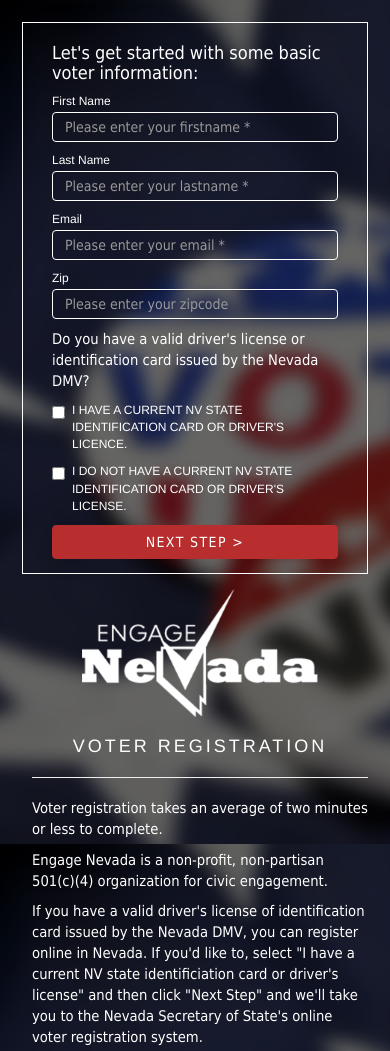
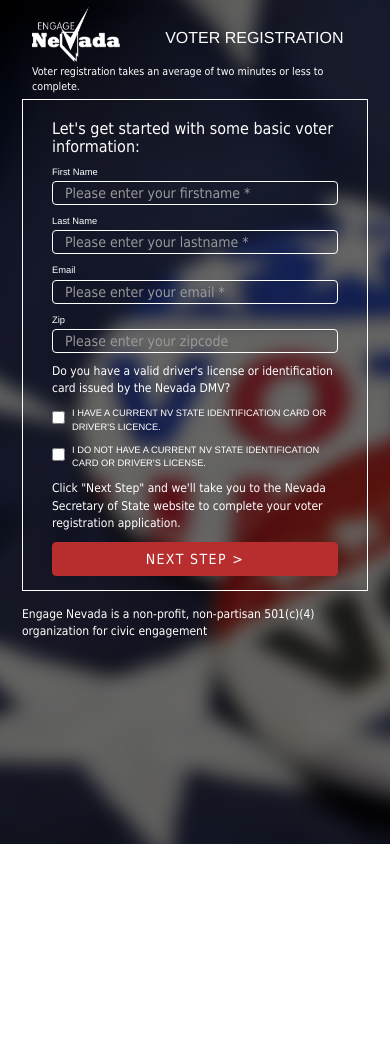
Before and after one commit to ChristopherAllen777/hm-gravity-form-mobile, a website: page index.html in a window 390 px wide. Shown: the top 1051 px of the page. After the commit the page ends 844 px from the top, so only its background shows below. Drawn offline with nearby package versions, Linux system fonts and the light colour scheme.

Commit message:
Mobile Design layout

```diff
--- a/assets/css/style.css
+++ b/assets/css/style.css
@@ -13,6 +13,15 @@
     margin-right: 70px;
     padding-bottom: 5px;
 }
+#heading {
+    padding-left: 10px;
+    padding-right: 10px;
+}
+.subheading {
+    padding-top: 2px;
+    font-size: 8pt;
+    margin-bottom: -10px;
+}
 @media (max-width: 700px) {
     div.container-fluid {
         margin: 7px;
@@ -20,27 +29,43 @@
 }
 h1{
     margin-bottom: 20px;
-    font-size: 24px;
+    font-size: 22px;
 }
 @media (max-width: 700px) {
     h1 {
     margin-bottom: 10px;
-    font-size: 18px;
+    font-size: 16px;
     }
 }
 h1.voter {
     text-align: center;
-    letter-spacing: 3;
     font-family: Helvetica;
+        padding-top: 19px;
+}
+@media (max-width: 700px) {
+    h1.voter {
+    margin-bottom: 10px;
+    padding-top: 2px;
+    font-size: 16px;
+    }
 }
 img {
     display: block;
     margin: auto;
-    width: 70%;
+    height: 95px;
+    width: 180px;
+}
+@media (max-width: 700px) {
+    img {
+        display: block;
+        margin: auto;
+        height: 55px;
+        width: 88px;
+    }
 }
 * p {
     color: white;
-    font-size: 11pt;
+    font-size: 9pt;
 }
 label {
     color: white;
@@ -49,7 +74,7 @@
  @media (max-width: 700px) {
     label {
     font-family: Helvetica;
-    font-size: 9pt;
+    font-size: 7pt;
     font-weight: 100;
     margin-bottom: 2px;
     }
@@ -65,7 +90,6 @@
 #form{
     padding: 15px 39px;
     margin: 15px;
-    margin-left: 86px;
     border:1px solid white;
  }
  @media (max-width: 700px) {
@@ -78,7 +102,7 @@
 .form-control {
     background-color: rgba(0,0,0,0) !important;
     border-color: white;
-    height: 30px;
+    height: 24px;
     color: #fff;
 }
 .form-group {
@@ -94,7 +118,8 @@
     width: 100%;
 }
 footer {
-    text-align: center;
+    /*text-align: center;*/
+    font-size: 12px;
     color: white;
     margin-bottom: 20px;
     clear: both;
--- a/index.html
+++ b/index.html
@@ -11,11 +11,46 @@
         <link href='assets/css/style.css' rel='stylesheet' type='text/css'>
     </head>
     <body>
-           <div class="row">
-
                <div class="container-fluid">
 
-                <div id ="form" class="col-sm-5">
+
+
+                      <div id="heading" class="row">
+                            <div class="col-xs-4 col-sm-3">
+                            <img src="assets/images/nevadalogo.png" alt="Engage Nevada">
+                            </div>
+                            <div class="col-xs-8 col-sm-9">
+                                <h1 id="voter" class="voter">VOTER REGISTRATION</h1>
+                            </div>
+                            <!-- Add clearfix for only the required viewport -->
+                            <div class="col-xs-12 col-sm-12">
+
+                                <p class="subheading" >Voter registration takes an average of two minutes or less to complete.</p>
+                            </div>
+                      </div>
+
+
+<!--
+                    <div class="row">
+                        <div class="col-lg-3">
+                            <img src="assets/images/nevadalogo.png" alt="Engage Nevada">
+                        </div>
+                        <div class="col-lg-7">
+                             <h1 class="voter">VOTER REGISTRATION</h1>
+                    <hr>
+                    <p>Voter registration takes an average of two minutes or less to complete.</p>
+                    <p>Engage Nevada is a non-profit, non-partisan 501(c)(4) organization for civic engagement.</p>
+                    <p>If you have a valid driver's license of identification card issued by the Nevada DMV, you can
+                        register online in Nevada. If you'd like to, select "I have a current NV state identificiation
+                        card or driver's license" and then click "Next Step" and we'll take you to the Nevada Secretary
+                        of State's online voter registration system.</p>
+                    <p>If you don't have a stat-issued ID, you can still register to vote using a paper form. Select "I dont't
+                        have a current NV state identification card or driver's licence" and then click "Next Step" and we'll
+                        take you to the Nevada Secretary of State website where you can print off your registration application.</p>
+                 </div>-->
+
+            <div class="row">
+                <div id ="form" class="col-sm-12">
 
                     <form id="contact-form" method="post" action="contact.php" role="form">
 
@@ -78,6 +113,10 @@
                                         <input type="checkbox" class="sev_check" name="chk2" />I DO NOT HAVE A CURRENT NV STATE IDENTIFICATION CARD OR DRIVER'S LICENSE.</label>
                                     </div>
                                 </div>
+                                <div class="col-md-12">
+                                    <p> Click "Next Step" and we'll take you to the Nevada Secretary of State website
+                                        to complete your voter registration application.</p>
+                                </div>
 
                                 <div class="col-md-12">
                                     <input id="submit" type="submit" class="btn btn-success btn-send" value="Next Step >">
@@ -87,30 +126,15 @@
                     </div>
                 </form>
             </div> <!--id ="form" class="col-sm-6"-->
-
-        <div class="col-sm-5">
-          <img src="assets/images/nevadalogo.png" alt="Engage Nevada">
-          <h1 class="voter">VOTER REGISTRATION</h1>
-          <hr>
-          <p>Voter registration takes an average of two minutes or less to complete.</p>
-          <p>Engage Nevada is a non-profit, non-partisan 501(c)(4) organization for civic engagement.</p>
-          <p>If you have a valid driver's license of identification card issued by the Nevada DMV, you can
-              register online in Nevada. If you'd like to, select "I have a current NV state identificiation
-              card or driver's license" and then click "Next Step" and we'll take you to the Nevada Secretary
-               of State's online voter registration system.</p>
-          <p>If you don't have a stat-issued ID, you can still register to vote using a paper form. Select "I dont't
-              have a current NV state identification card or driver's licence" and then click "Next Step" and we'll
-              take you to the Nevada Secretary of State website where you can print off your registration application.</p>
-        </div> <!-- col-lg-6 -->
-      </div> <!-- row -->
+        </div> <!-- row -->
 
            <footer class="footer">
                 <div class="footertxt">
-                    <span class="text-muted">Copyright Engage Nevada, Inc. 2015. All Rights Reserved</span>
+                    <span class="text-muted"> Engage Nevada is a non-profit, non-partisan 501(c)(4) <br> organization for civic engagement</span>
                 </div>
            </footer>
-
-        </div> <!-- /.container-->
+     </div>  <!-- /.container-->
+        </div> <!-- row -->
         <script>
             // Allows checkboxes to only make one selection using jQuery
             $('.sev_check').click(function() {
```
